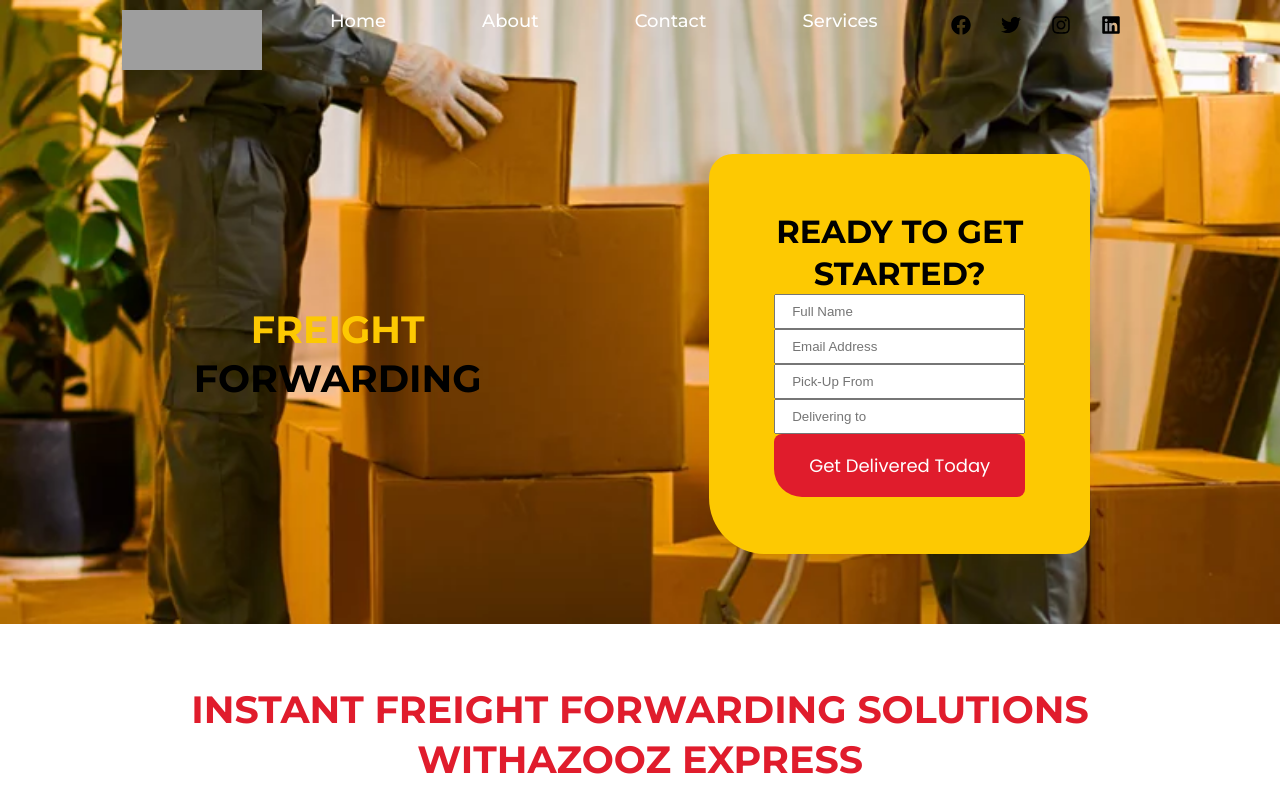
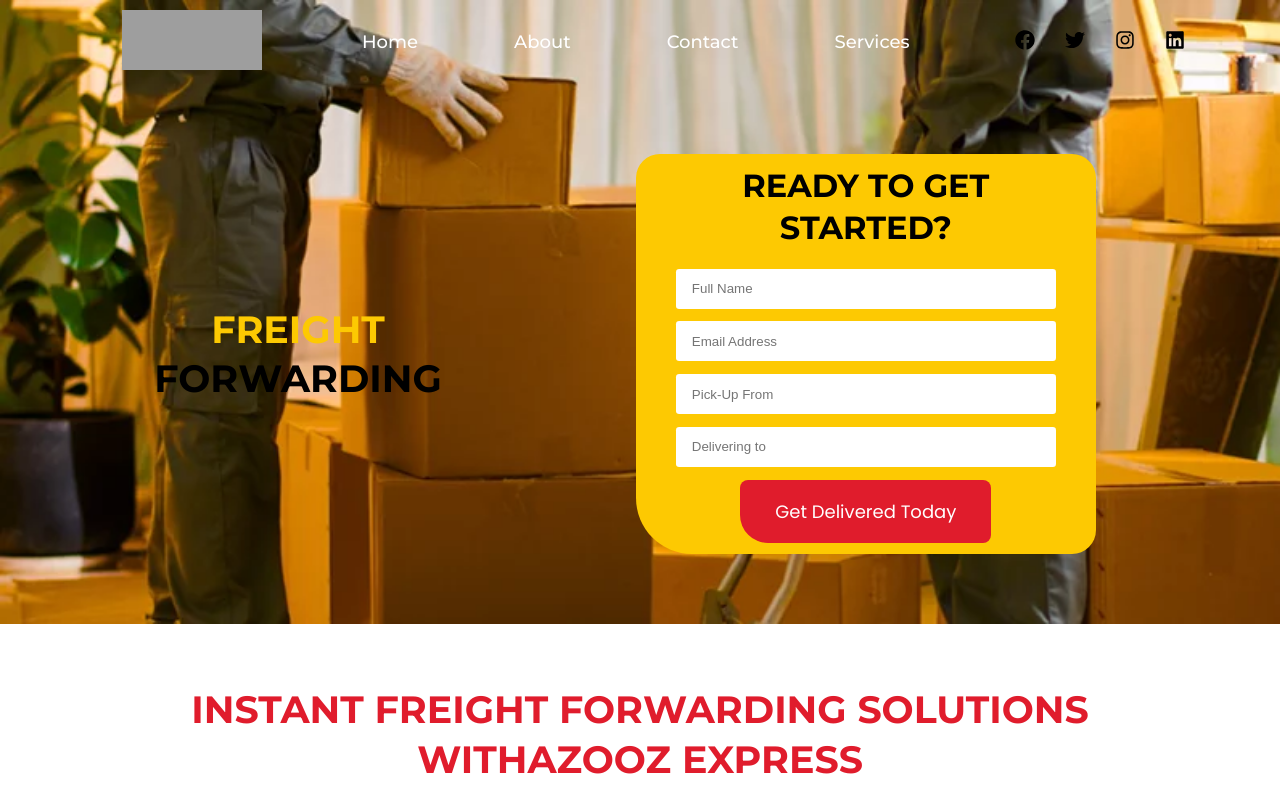
Before and after one commit to Sumitkumar01/azoozexpress-webapp, a React (Create React App) app: page / in a window 1280 px wide. Shown: the top 800 px of the page. Built offline with nearby package versions, Linux system fonts and the light colour scheme; grey boxes are pictures that could not be loaded.

Commit message:
error fix

```diff
--- a/src/App.css
+++ b/src/App.css
@@ -41,6 +41,7 @@
   flex-direction: row;
 }
 
+
 .center {
   justify-content: center;
 }
@@ -62,17 +63,29 @@
   text-align: center;
   margin: 0 40px;
   height: 400px;
+  padding: .5rem;
   border-radius: 1.5rem 1.5rem 1.5rem 3.5rem;
+}
+.header-form .gap{
+  gap: 1rem;
 }
 
 .header-form .elementor-heading-title{
   font-size: 32px;
-  margin: 0 30px;
+  margin: 0 30px 20px 30px;
+  width: 20rem;
 }
 
 .header-form input{
   width: 100%;
   padding: 0.5rem 1rem;
+  height: 2.5rem;
+  border: none;
+  border-radius: .2rem;
+}
+
+form .flex {
+  gap: .8rem;
 }
 
 .header-form .elementor-button-text{
@@ -80,6 +93,10 @@
 }
 .header-form button{
   border: none;
+}
+
+.header-form-inner{
+  margin: 2rem;
 }
 
 .header-container{
@@ -103,6 +120,8 @@
 .navbar {
   padding: 0 7rem;
   z-index: 1;
+  align-items: center;
+  gap: 2rem;
 }
 
 .navbar span{
--- a/src/components/Header.js
+++ b/src/components/Header.js
@@ -18,8 +18,8 @@
             </div>
           </div>
 
-          <div>
-            <div className="header-form flex col">
+          <div className="header-form flex col gap">
+            <div className="header-form-inner">
               <div>
                 <div>
                   <h2 class="elementor-heading-title ">
@@ -30,8 +30,8 @@
               <div>
                 <div>
                   <form>
-                    <div>
-                      <div>
+                    <div className="flex col ">
+                      <div >
                         <input placeholder="Full Name" />
                       </div>
                       <div>
--- a/src/components/Navbar.js
+++ b/src/components/Navbar.js
@@ -27,7 +27,7 @@
             <Link to="#">Contact</Link>
           </li>
           <li>
-            <Link to="#">Services</Link>
+            <Link to="/">Services</Link>
           </li>
         </ul>
       </nav>
```
